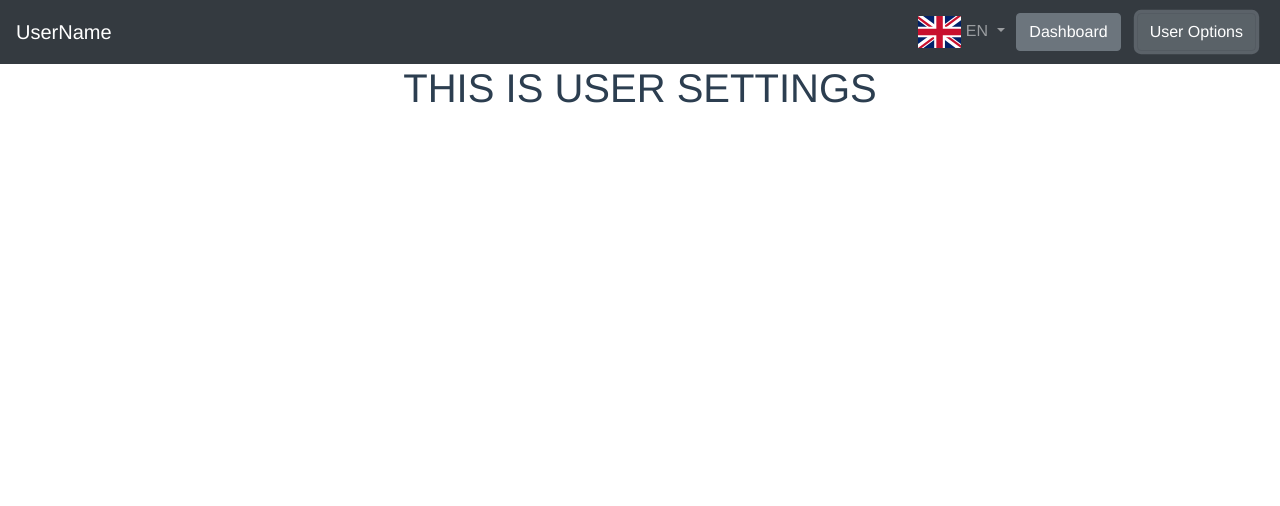
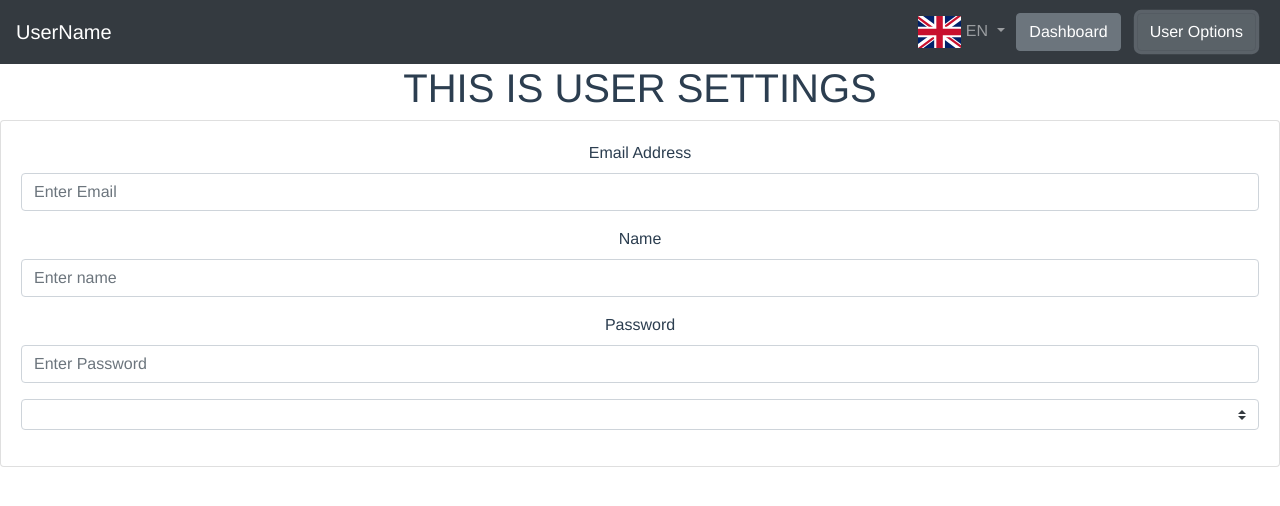
Before and after one commit to kamilmuratyilmaz/public-dash, a Vue app: page /user-name/dashboard in a window 1280 px wide. Both pictures are taken after a click on the button "User Options". Shown: the top 506 px of the page. Built offline with nearby package versions, Linux system fonts and the light colour scheme.

Commit message:
feat(UserSettings): add UI

```diff
--- a/src/views/user_logged_in/UserSettings.vue
+++ b/src/views/user_logged_in/UserSettings.vue
@@ -1,11 +1,98 @@
 <template>
   <div id="user-settings">
     <h1>THIS IS USER SETTINGS</h1>
+    <b-card>
+      <b-form>
+        <b-form-group
+          id="input-group-1"
+          :label="translate.label.email"
+          label-for="email-input"
+        >
+          <b-form-input
+            id="email-input"
+            v-model="form.email"
+            :placeholder="translate.email"
+            required
+          ></b-form-input>
+        </b-form-group>
+
+        <b-form-group
+          id="input-group-2"
+          :label="translate.label.name"
+          label-for="name-input"
+        >
+          <b-form-input
+            id="name-input"
+            v-model="form.name"
+            placeholder="Enter name"
+            required
+          ></b-form-input>
+        </b-form-group>
+
+        <b-form-group
+          id="input-group-3"
+          :label="translate.label.password"
+          label-for="password-input"
+        >
+          <b-form-input
+            id="password-input"
+            v-model="form.password"
+            :placeholder="translate.password"
+            required
+          ></b-form-input>
+        </b-form-group>
+
+        <b-form-group id="input-group-4">
+          <b-form-select
+            v-model="form.authorization"
+            :options="options"
+            size="sm"
+            class="mt-0"
+          >
+          </b-form-select>
+        </b-form-group>
+      </b-form>
+    </b-card>
   </div>
 </template>
 
 <script>
-export default {};
+export default {
+  name: "UserSettings",
+  data() {
+    return {
+      form: {
+        name: "",
+        email: "",
+        password: "",
+        authorization: "",
+      },
+      modal: this.$route.meta.modal,
+      translate: {
+        title: this.$t("modal.title_register"),
+        email: this.$t("modal.email"),
+        name: this.$t("modal.name"),
+        password: this.$t("modal.password"),
+        label: {
+          email: this.$t("modal.label.email"),
+          name: this.$t("modal.label.name"),
+          password: this.$t("modal.label.password"),
+        },
+      },
+      options: ["User", "Admin"],
+    };
+  },
+  methods: {
+    cancelRouter() {
+      this.$router.push("/");
+    },
+  },
+  watch: {
+    form() {
+      console.log(this.form);
+    },
+  },
+};
 </script>
 
 <style></style>
```
